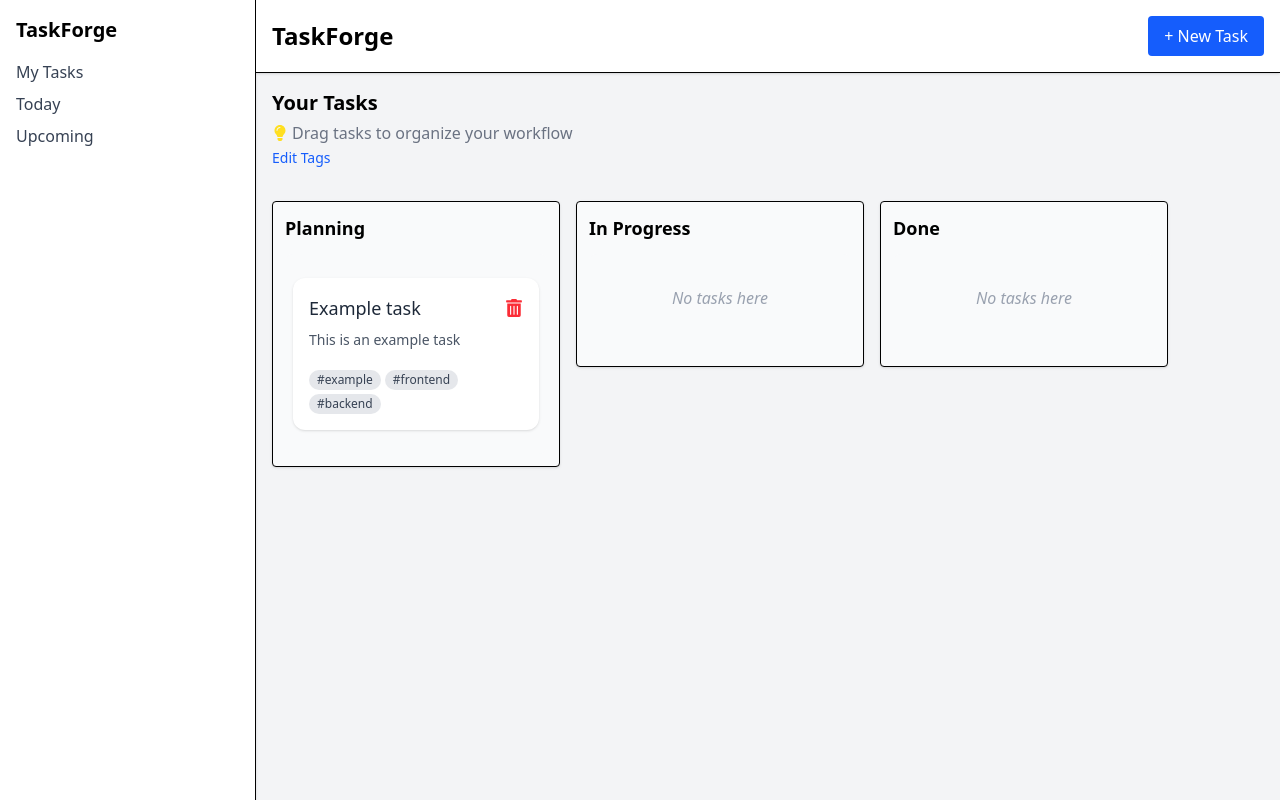
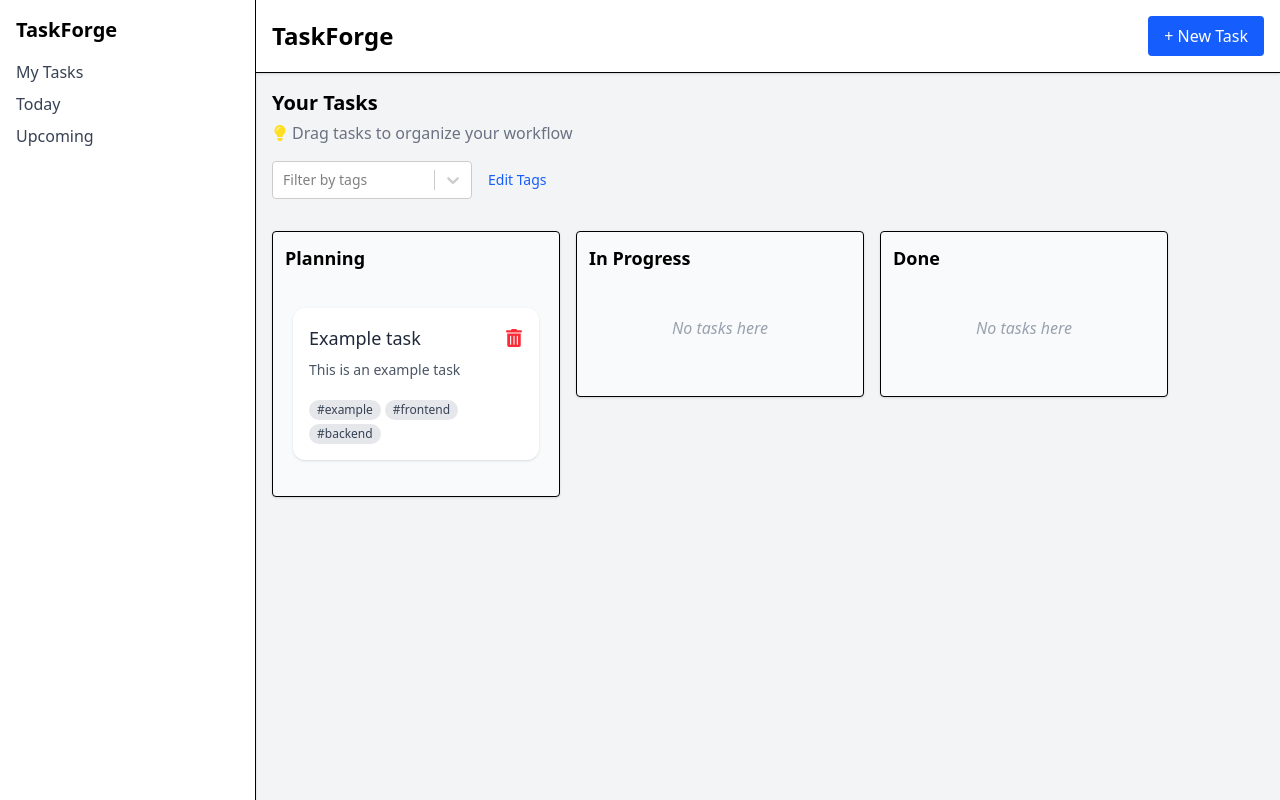
Before and after one commit to otonebieridze/taskforge, a React (Vite) app: page / in a window 1280 px wide. Built offline with nearby package versions, Linux system fonts and the light colour scheme.

Commit message:
feat: add tag-based filtering

```diff
--- a/src/components/layout/Board.tsx
+++ b/src/components/layout/Board.tsx
@@ -1,21 +1,37 @@
-import Column from "../board/Column";
-import { useTasks } from "../../context/TaskContext";
+import { useState, useMemo } from "react";
+import { FaLightbulb } from "react-icons/fa";
 import { DragDropContext } from "@hello-pangea/dnd";
 import type { DropResult } from "@hello-pangea/dnd";
 
-import { FaLightbulb } from "react-icons/fa";
+import Column from "../board/Column";
+import { useTasks } from "../../context/TaskContext";
+import { useTags } from "../../context/TagContext";
 import type { Task } from "../../types/task";
-
 import EditTagsModal from "../modals/EditTagsModal";
-import { useState } from "react";
+import Select from "react-select";
 
 export default function Board() {
   const { tasks, updateTask } = useTasks();
+  const { tags: allTags } = useTags();
+
   const [showEditTags, setShowEditTags] = useState(false);
+  const [selectedTagOptions, setSelectedTagOptions] = useState<
+    { label: string; value: string }[]
+  >([]);
 
-  const planning = tasks.filter((t) => t.status === "planning");
-  const inProgress = tasks.filter((t) => t.status === "in-progress");
-  const done = tasks.filter((t) => t.status === "done");
+  const selectedTagIds = selectedTagOptions.map((tag) => tag.value);
+
+  const filteredTasks = useMemo(() => {
+    if (selectedTagIds.length === 0) return tasks;
+
+    return tasks.filter((task) =>
+      task.tags?.some((tagId) => selectedTagIds.includes(tagId))
+    );
+  }, [tasks, selectedTagIds]);
+
+  const planning = filteredTasks.filter((t) => t.status === "planning");
+  const inProgress = filteredTasks.filter((t) => t.status === "in-progress");
+  const done = filteredTasks.filter((t) => t.status === "done");
 
   const handleDragEnd = (result: DropResult) => {
     const { source, destination, draggableId } = result;
@@ -30,14 +46,34 @@ export default function Board() {
     });
   };
 
+  const tagOptions = allTags.map((tag) => ({
+    label: tag.label,
+    value: tag.id,
+  }));
+
   return (
     <>
       <div className="p-4">
         <h1 className="text-xl font-semibold">Your Tasks</h1>
         <span className="flex items-center gap-1 text-base text-gray-500 mt-1">
-          <FaLightbulb className="text-yellow-300" /> Drag tasks to organize
-          your workflow
+          <FaLightbulb className="text-yellow-300" />
+          Drag tasks to organize your workflow
         </span>
+
+        <div className="flex items-center gap-4 mt-4">
+          <Select
+            isMulti
+            options={tagOptions}
+            value={selectedTagOptions}
+            onChange={(newValue) =>
+              setSelectedTagOptions(
+                newValue as { label: string; value: string }[]
+              )
+            }
+            className="min-w-[200px] max-w-xs text-sm"
+            classNamePrefix="react-select"
+            placeholder="Filter by tags"
+          />
 
           <button
             onClick={() => setShowEditTags(true)}
@@ -45,12 +81,14 @@ export default function Board() {
           >
             Edit Tags
           </button>
+        </div>
 
         <EditTagsModal
           isOpen={showEditTags}
           onClose={() => setShowEditTags(false)}
         />
       </div>
+
       <DragDropContext onDragEnd={handleDragEnd}>
         <div className="flex gap-4 overflow-x-auto p-4 items-start">
           <Column title="Planning" tasks={planning} status="planning" />
```
Lines whose indentation alone changed are shown as unchanged.
